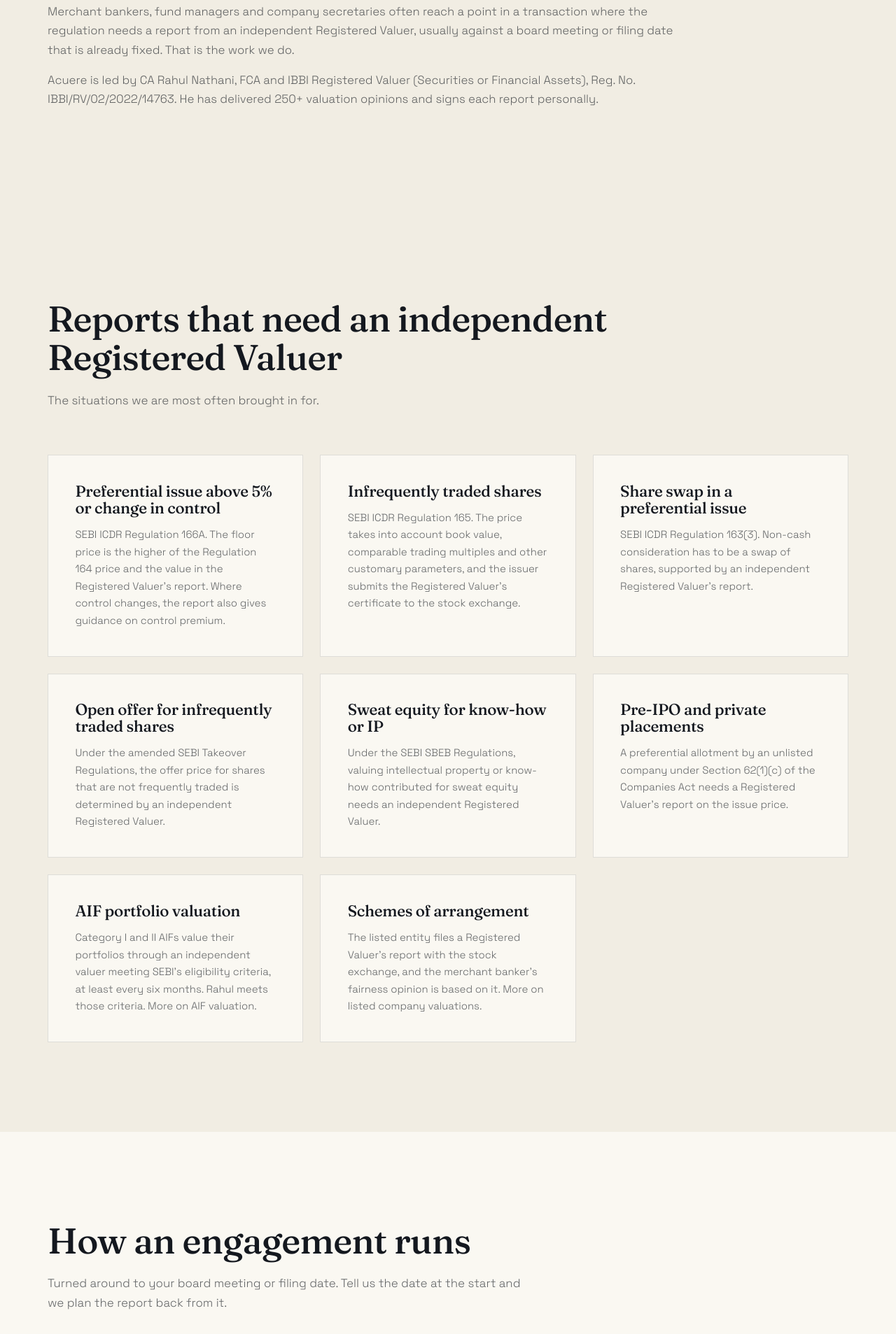
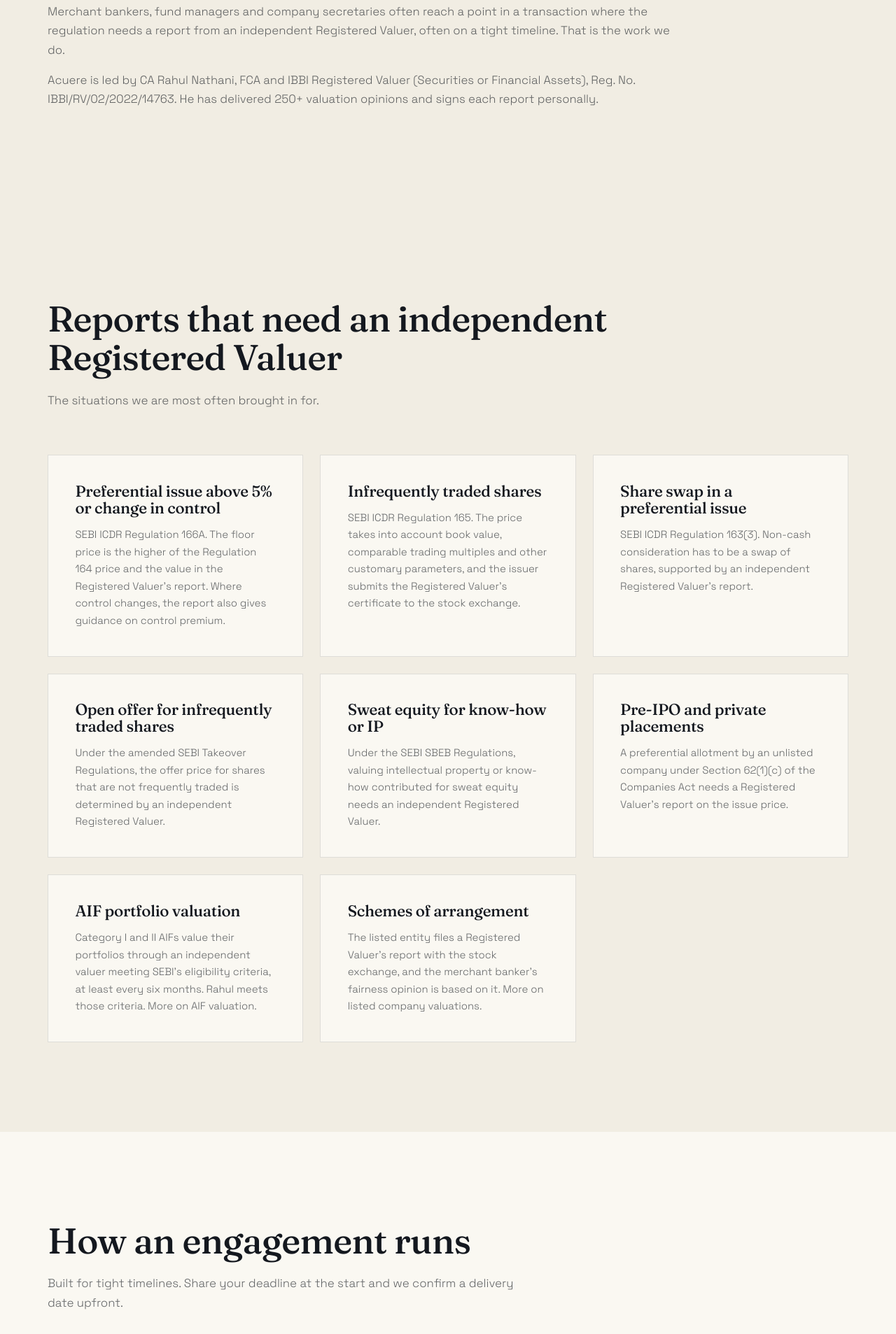
Before and after one commit to rahulnathani85/acuere-website, a plain HTML site: page registered-valuer-for-merchant-bankers.html in a window 1280 px wide. Shown: the part 881-2788 px from the top of the page at 70% size. Drawn offline with Linux system fonts and the light colour scheme.

Commit message:
Draft MB page: timeline wording
Co-Authored-By: Claude Opus 5.5 <noreply@anthropic.com>
Claude-Session: https://claude.ai/code/session_014sfMiWiTecE8H7kkX2ZiRv

```diff
--- a/registered-valuer-for-merchant-bankers.html
+++ b/registered-valuer-for-merchant-bankers.html
@@ -93,7 +93,7 @@
     <div class="container">
         <div class="overview-content">
             <h2>An independent valuer you can bring in when the deal needs one</h2>
-            <p class="overview-text" style="margin-bottom:1rem">Merchant bankers, fund managers and company secretaries often reach a point in a transaction where the regulation needs a report from an independent Registered Valuer, usually against a board meeting or filing date that is already fixed. That is the work we do.</p>
+            <p class="overview-text" style="margin-bottom:1rem">Merchant bankers, fund managers and company secretaries often reach a point in a transaction where the regulation needs a report from an independent Registered Valuer, often on a tight timeline. That is the work we do.</p>
             <p class="overview-text" style="margin-bottom:1rem">Acuere is led by CA Rahul Nathani, FCA and IBBI Registered Valuer (Securities or Financial Assets), Reg. No. IBBI/RV/02/2022/14763. He has delivered 250+ valuation opinions and signs each report personally.</p>
         </div>
     </div>
@@ -146,7 +146,7 @@
     <div class="container">
         <div class="section-header">
             <h2 class="section-title">How an engagement runs</h2>
-            <p class="section-desc">Turned around to your board meeting or filing date. Tell us the date at the start and we plan the report back from it.</p>
+            <p class="section-desc">Built for tight timelines. Share your deadline at the start and we confirm a delivery date upfront.</p>
         </div>
         <div class="reg-grid">
             <div class="framework-card">
@@ -173,7 +173,7 @@
 <section class="cta-section">
     <div class="container">
         <h2>Have a deal that needs an RV report?</h2>
-        <p>Share the transaction type and the board meeting or filing date. We will confirm the regulation, the document list and the timeline.</p>
+        <p>Share the transaction type and your deadline. We will confirm the regulation, the document list and a delivery date.</p>
         <a href="https://wa.me/919833931354?text=Hi%20Rahul%2C%20we%20need%20an%20RV%20report%20for%20a%20transaction%20" class="btn btn-white" target="_blank" rel="noopener">WhatsApp Rahul</a>
         <a href="contact.html" class="btn btn-white cta-second">Send an enquiry</a>
     </div>
```
